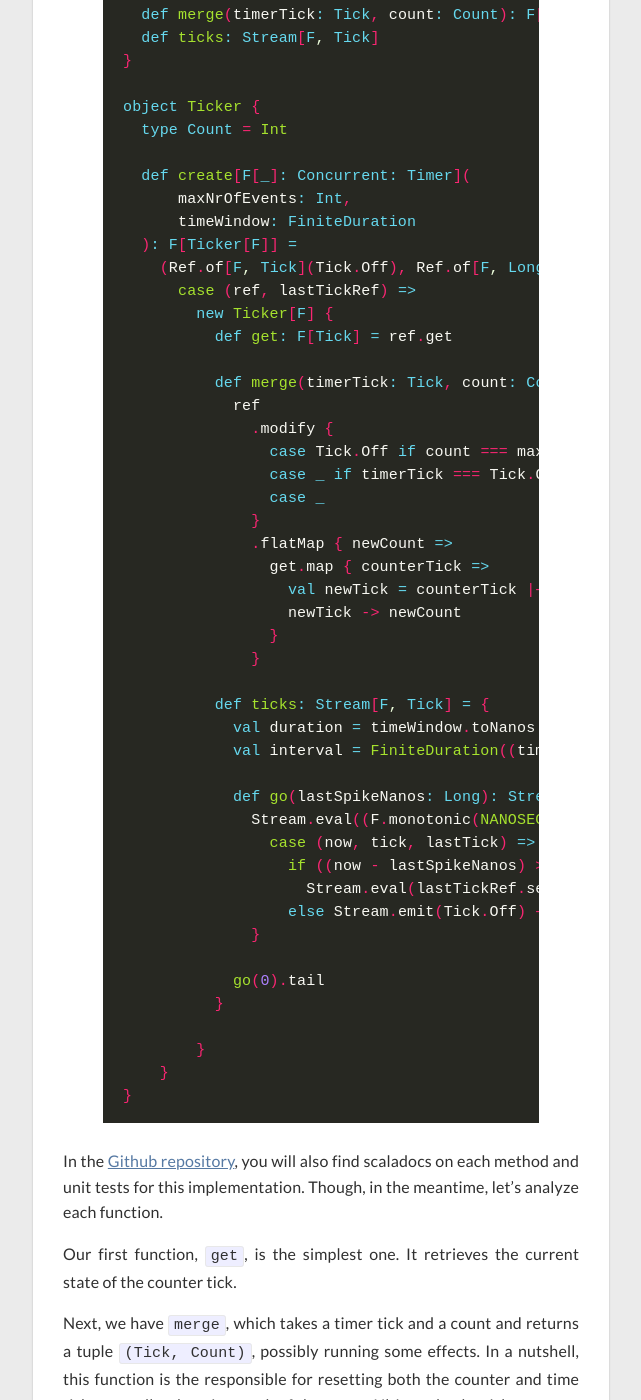
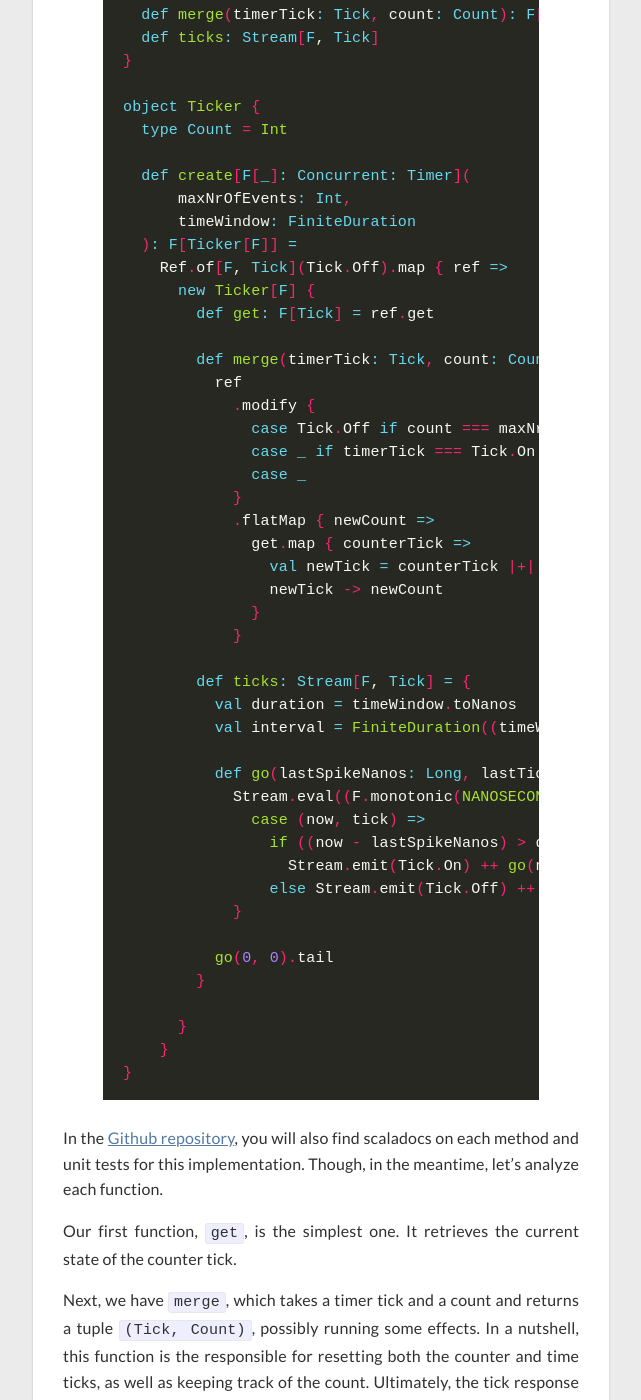
Before and after one commit to gvolpe/blog-comments, a Jekyll site: the page built from _posts/2020-12-29-fsm-fs2-a-match-made-in-heaven.md, in a window 1280 px wide and 1400 px high, scrolled down 10364 px. Shown: the whole window, without its empty margins (319-960 px from the left). Built offline with Jekyll 4.4.1, drawn with Linux system fonts in a browser that asks for light colours; nearby versions of some CDN libraries; comment, search, counter and statistics services are not loaded.

```diff
--- a/_posts/2020-12-29-fsm-fs2-a-match-made-in-heaven.md
+++ b/_posts/2020-12-29-fsm-fs2-a-match-made-in-heaven.md
@@ -362,41 +362,40 @@ object Ticker {
       maxNrOfEvents: Int,
       timeWindow: FiniteDuration
   ): F[Ticker[F]] =
-    (Ref.of[F, Tick](Tick.Off), Ref.of[F, Long](0L)).mapN {
-      case (ref, lastTickRef) =>
-        new Ticker[F] {
-          def get: F[Tick] = ref.get
+    Ref.of[F, Tick](Tick.Off).map { ref =>
+      new Ticker[F] {
+        def get: F[Tick] = ref.get
 
-          def merge(timerTick: Tick, count: Count): F[(Tick, Count)] =
-            ref
-              .modify {
-                case Tick.Off if count === maxNrOfEvents => Tick.On  -> 0
-                case _ if timerTick === Tick.On          => Tick.Off -> 0
-                case _                                   => Tick.Off -> (count + 1)
+        def merge(timerTick: Tick, count: Count): F[(Tick, Count)] =
+          ref
+            .modify {
+              case Tick.Off if count === maxNrOfEvents => Tick.On  -> 0
+              case _ if timerTick === Tick.On          => Tick.Off -> 0
+              case _                                   => Tick.Off -> (count + 1)
+            }
+            .flatMap { newCount =>
+              get.map { counterTick =>
+                val newTick = counterTick |+| timerTick
+                newTick -> newCount
               }
-              .flatMap { newCount =>
-                get.map { counterTick =>
-                  val newTick = counterTick |+| timerTick
-                  newTick -> newCount
-                }
-              }
+            }
 
-          def ticks: Stream[F, Tick] = {
-            val duration = timeWindow.toNanos
-            val interval = FiniteDuration((timeWindow.toSeconds * 0.05).toLong, SECONDS)
+        def ticks: Stream[F, Tick] = {
+          val duration = timeWindow.toNanos
+          val interval = FiniteDuration((timeWindow.toSeconds * 0.05).toLong, SECONDS)
 
-            def go(lastSpikeNanos: Long): Stream[F, Tick] =
-              Stream.eval((F.monotonic(NANOSECONDS), get, lastTickRef.get).tupled).flatMap {
-                case (now, tick, lastTick) =>
-                  if ((now - lastSpikeNanos) > duration || (tick === Tick.On && (now - lastTick) > interval.toNanos))
-                    Stream.eval(lastTickRef.set(now)).as(Tick.On) ++ go(now)
-                  else Stream.emit(Tick.Off) ++ go(lastSpikeNanos)
-              }
+          def go(lastSpikeNanos: Long, lastTick: Long): Stream[F, Tick] =
+            Stream.eval((F.monotonic(NANOSECONDS), get).tupled).flatMap {
+              case (now, tick) =>
+                if ((now - lastSpikeNanos) > duration || (tick === Tick.On && (now - lastTick) > interval.toNanos))
+                  Stream.emit(Tick.On) ++ go(now, now)
+                else Stream.emit(Tick.Off) ++ go(lastSpikeNanos, lastTick)
+            }
 
-            go(0).tail
-          }
+          go(0, 0).tail
+        }
 
-        }
+      }
     }
 }
 {% endhighlight %}
```
